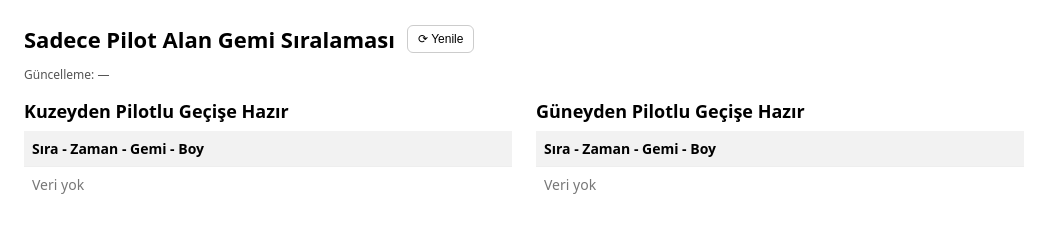
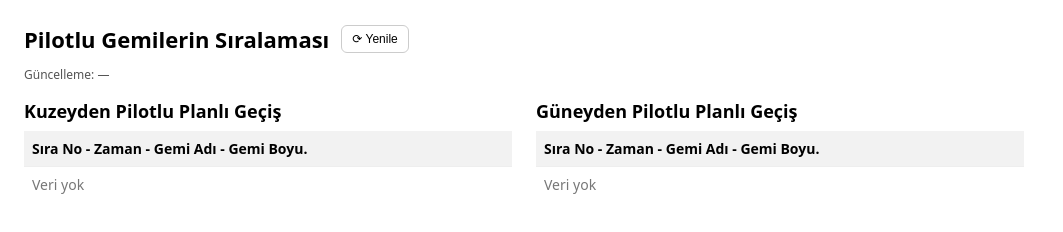
Before and after one commit to kagantatlici/pilot_sira, a website: page index.html in a window 1280 px wide. Shown: the whole page, without its empty margins (0-1063 px from the left). Drawn offline with Linux system fonts and the light colour scheme; no server answers.

Commit message:
Texts: update title and section headings; set table header to 'Sıra No - Zaman - Gemi Adı - Gemi Boyu.'

```diff
--- a/index.html
+++ b/index.html
@@ -3,7 +3,7 @@
 <head>
   <meta charset="utf-8" />
   <meta name="viewport" content="width=device-width, initial-scale=1" />
-  <title>Sadece Pilot Alan Gemi Sıralaması</title>
+  <title>Pilotlu Gemilerin Sıralaması</title>
   <style>
     body{font-family: system-ui, -apple-system, Segoe UI, Roboto, Arial, sans-serif; margin: 24px;}
     h1{font-size: 22px; margin: 0 0 12px; display:flex; align-items:center; gap:12px}
@@ -89,26 +89,26 @@
 <body>
   <div class="wrap">
     <h1>
-      Sadece Pilot Alan Gemi Sıralaması
+      Pilotlu Gemilerin Sıralaması
       <button class="refresh" onclick="load()">⟳ Yenile</button>
     </h1>
     <div class="time">Güncelleme: <span id="time">—</span></div>
 
     <div class="grid">
       <div>
-        <h2>Kuzeyden Pilotlu Geçişe Hazır</h2>
+        <h2>Kuzeyden Pilotlu Planlı Geçiş</h2>
         <table>
           <thead>
-            <tr><th>Sıra - Zaman - Gemi - Boy</th></tr>
+            <tr><th>Sıra No - Zaman - Gemi Adı - Gemi Boyu.</th></tr>
           </thead>
           <tbody id="kuzeyBody"></tbody>
         </table>
       </div>
       <div>
-        <h2>Güneyden Pilotlu Geçişe Hazır</h2>
+        <h2>Güneyden Pilotlu Planlı Geçiş</h2>
         <table>
           <thead>
-            <tr><th>Sıra - Zaman - Gemi - Boy</th></tr>
+            <tr><th>Sıra No - Zaman - Gemi Adı - Gemi Boyu.</th></tr>
           </thead>
           <tbody id="guneyBody"></tbody>
         </table>
```
